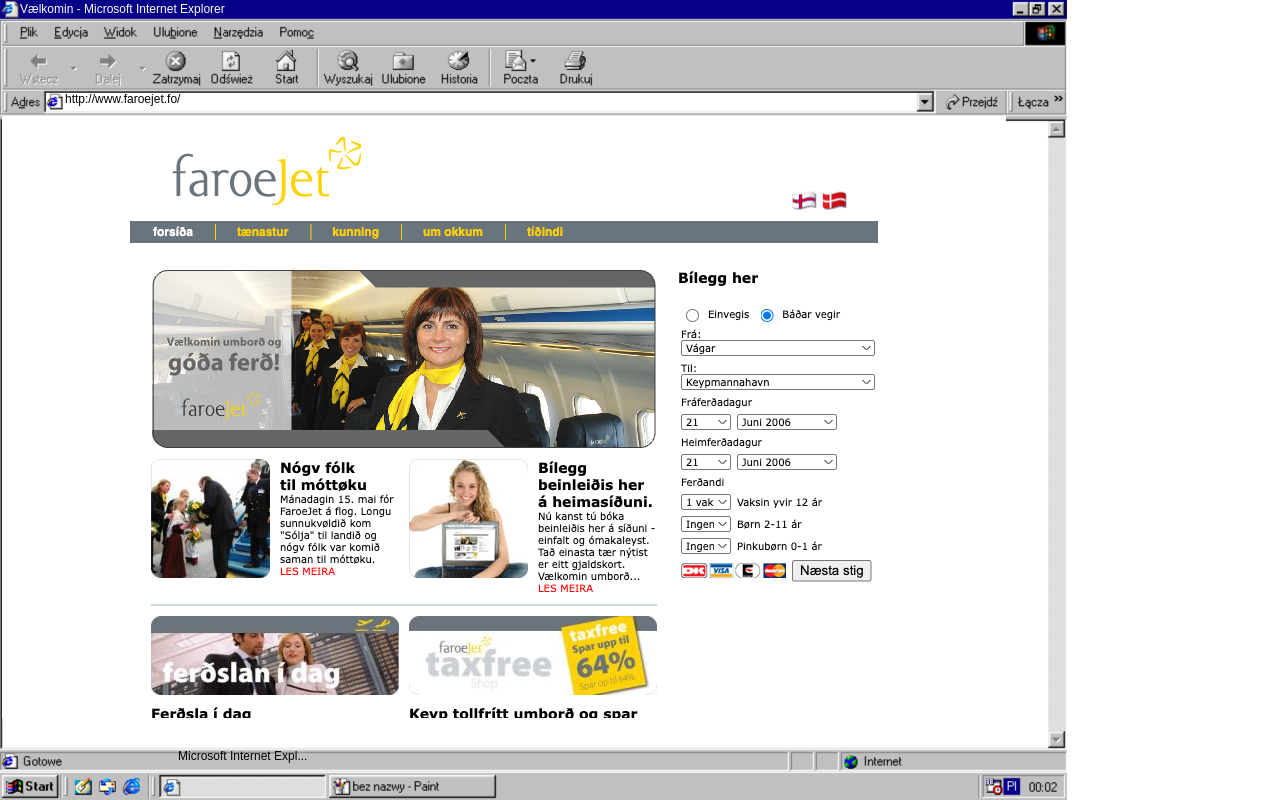
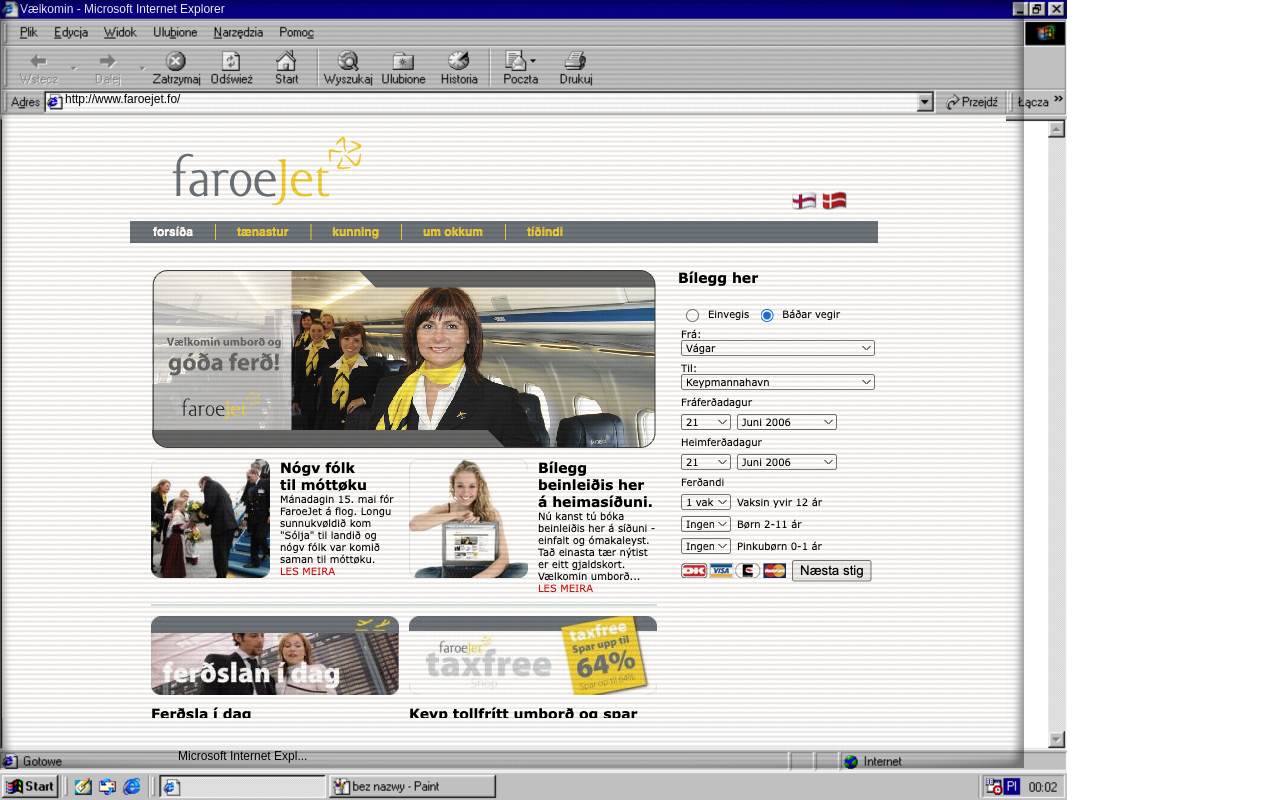
Before and after one commit to macbre/retronet, a website: page index.html in a window 1280 px wide. Drawn offline with Linux system fonts and the light colour scheme; a web font is replaced by a local one.

Commit message:
Add the CRT overlay

```diff
--- a/index.html
+++ b/index.html
@@ -20,6 +20,8 @@
             height: calc(1536px / 2);
 
             font-family: "DM Sans", Arial, sans-serif;
+
+            filter: sepia(0.05) saturate(0.8);
         }
 
         article {
@@ -71,6 +73,15 @@
             padding: 0;
             margin: 0;
         }
+
+        #overlay {
+            background: url(assets/crt_overlay.png);
+            background-size: cover;
+            opacity: 0.4;
+            width: calc(2048px / 2);
+            height: calc(1536px / 2);
+            position: absolute;
+        }
     </style>
     <body>
         <header>
@@ -85,6 +96,8 @@
             <h1>Microsoft Internet Expl...</h1>
         </footer>
 
+        <div id="overlay"></div>
+
         <script>
             document.querySelector('#title').textContent = 'Vælkomin';
             document.querySelector('address').textContent = 'http://www.faroejet.fo/';
```
